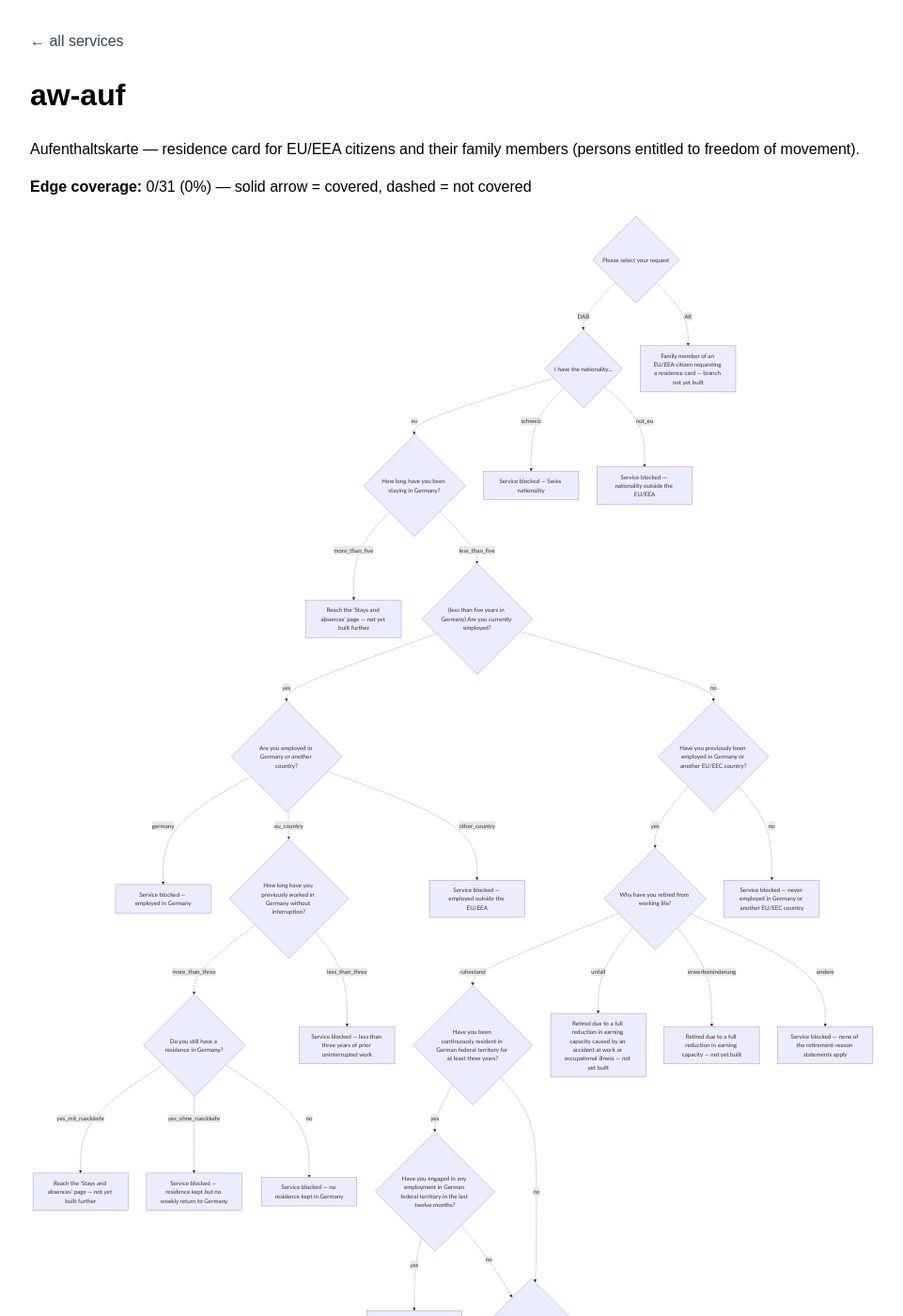
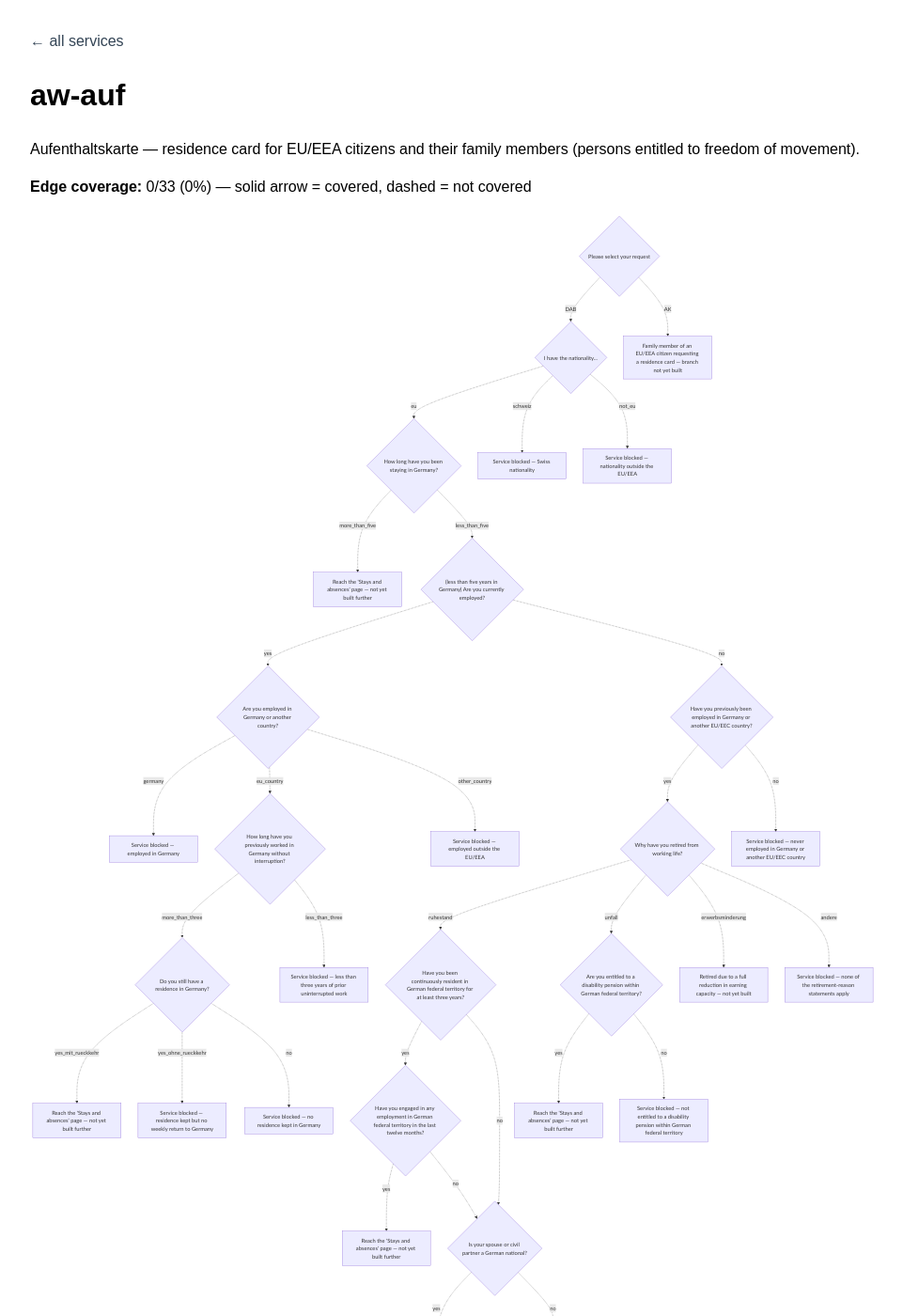
Before and after one commit to joseph0x45/coverage, a Jekyll site: the page built from docs/aw-auf.md, in a window 1280 px wide and 1400 px high. Shown: the whole window at 94% size, without its empty margins (158-1119 px from the left). Built offline with Jekyll 4.4.1, drawn with Linux system fonts in a browser that asks for light colours; some of the changed text lies outside the part shown.

Commit message:
aw-auf: build the unfall (accident/occupational illness) retirement branch
Replaces the retirement_reason=unfall unbuilt leaf with the real
disability_pension decision (entscheidungsbaum_erwerbsminderungsrente):
yes continues to Stays and absences, no blocks. erwerbsminderung is the
only retirement reason left unbuilt now.

````diff
--- a/docs/aw-auf.md
+++ b/docs/aw-auf.md
@@ -7,7 +7,7 @@ title: aw-auf
 
 Aufenthaltskarte — residence card for EU/EEA citizens and their family members (persons entitled to freedom of movement).
 
-**Edge coverage:** 0/31 (0%) — solid arrow = covered, dashed = not covered
+**Edge coverage:** 0/33 (0%) — solid arrow = covered, dashed = not covered
 
 ```mermaid
 flowchart TD
@@ -20,7 +20,9 @@ flowchart TD
     previously_employed{"Have you previously been employed in Germany or another EU/EEC country?"}
     blocked_never_employed["Service blocked — never employed in Germany or another EU/EEC country"]
     retirement_reason{"Why have you retired from working life?"}
-    retirement_reason_accident_not_built["Retired due to a full reduction in earning capacity caused by an accident at work or occupational illness — not yet built"]
+    disability_pension{"Are you entitled to a disability pension within German federal territory?"}
+    blocked_no_disability_pension["Service blocked — not entitled to a disability pension within German federal territory"]
+    stays_and_absences_via_disability_pension["Reach the 'Stays and absences' page — not yet built further"]
     retirement_reason_reduced_capacity_not_built["Retired due to a full reduction in earning capacity — not yet built"]
     blocked_no_retirement_reason_applies["Service blocked — none of the retirement-reason statements apply"]
     resident_three_years{"Have you been continuously resident in German federal territory for at least three years?"}
@@ -54,9 +56,11 @@ flowchart TD
     previously_employed -.->|"yes"| retirement_reason
     previously_employed -.->|"no"| blocked_never_employed
     retirement_reason -.->|"ruhestand"| resident_three_years
-    retirement_reason -.->|"unfall"| retirement_reason_accident_not_built
+    retirement_reason -.->|"unfall"| disability_pension
     retirement_reason -.->|"erwerbsminderung"| retirement_reason_reduced_capacity_not_built
     retirement_reason -.->|"andere"| blocked_no_retirement_reason_applies
+    disability_pension -.->|"yes"| stays_and_absences_via_disability_pension
+    disability_pension -.->|"no"| blocked_no_disability_pension
     resident_three_years -.->|"yes"| employed_last_12_months
     resident_three_years -.->|"no"| spouse_is_german_national
     employed_last_12_months -.->|"yes"| stays_and_absences_via_recent_employment
@@ -83,6 +87,7 @@ flowchart TD
 - `currently_employed` (0/2 covered): missing yes, no
 - `previously_employed` (0/2 covered): missing yes, no
 - `retirement_reason` (0/4 covered): missing ruhestand, unfall, erwerbsminderung, andere
+- `disability_pension` (0/2 covered): missing yes, no
 - `resident_three_years` (0/2 covered): missing yes, no
 - `employed_last_12_months` (0/2 covered): missing yes, no
 - `spouse_is_german_national` (0/2 covered): missing yes, no
````
Also changed, not shown: docs/index.md (+1 -1 lines), services/aw-auf.yaml (+13 -5 lines).
